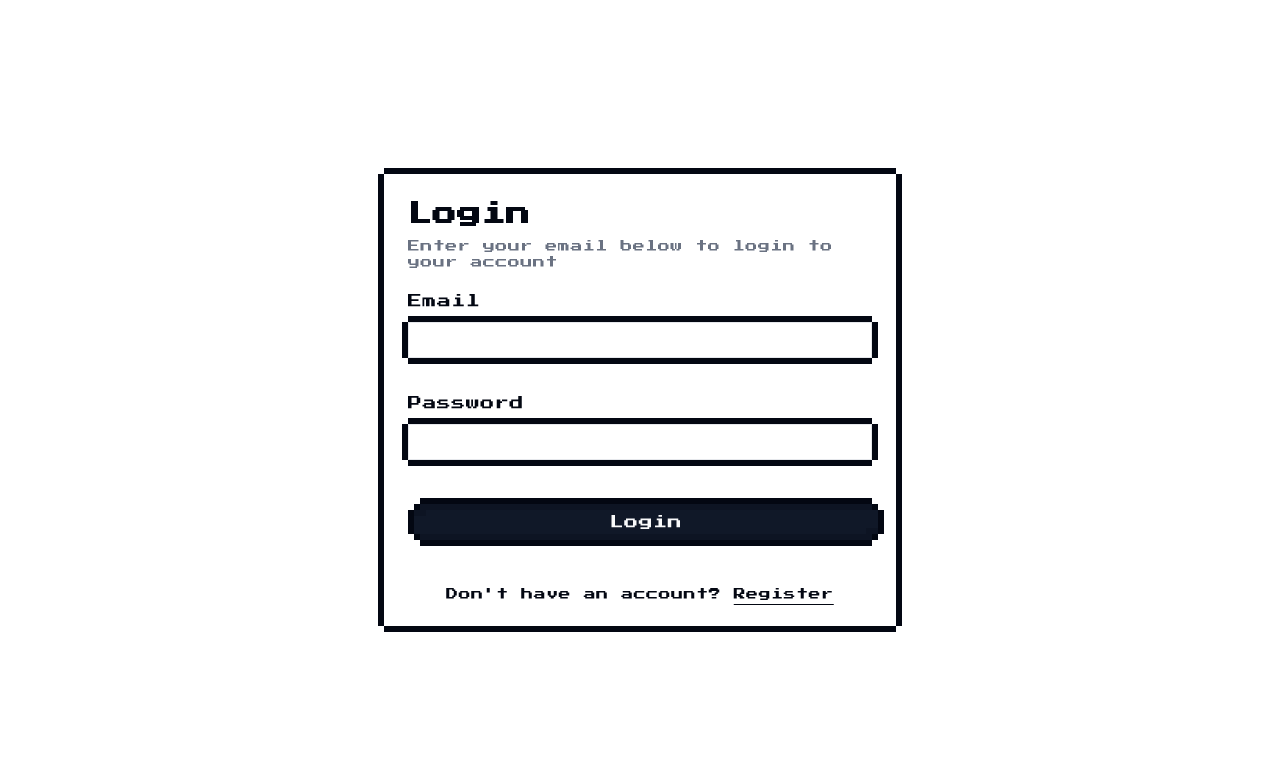
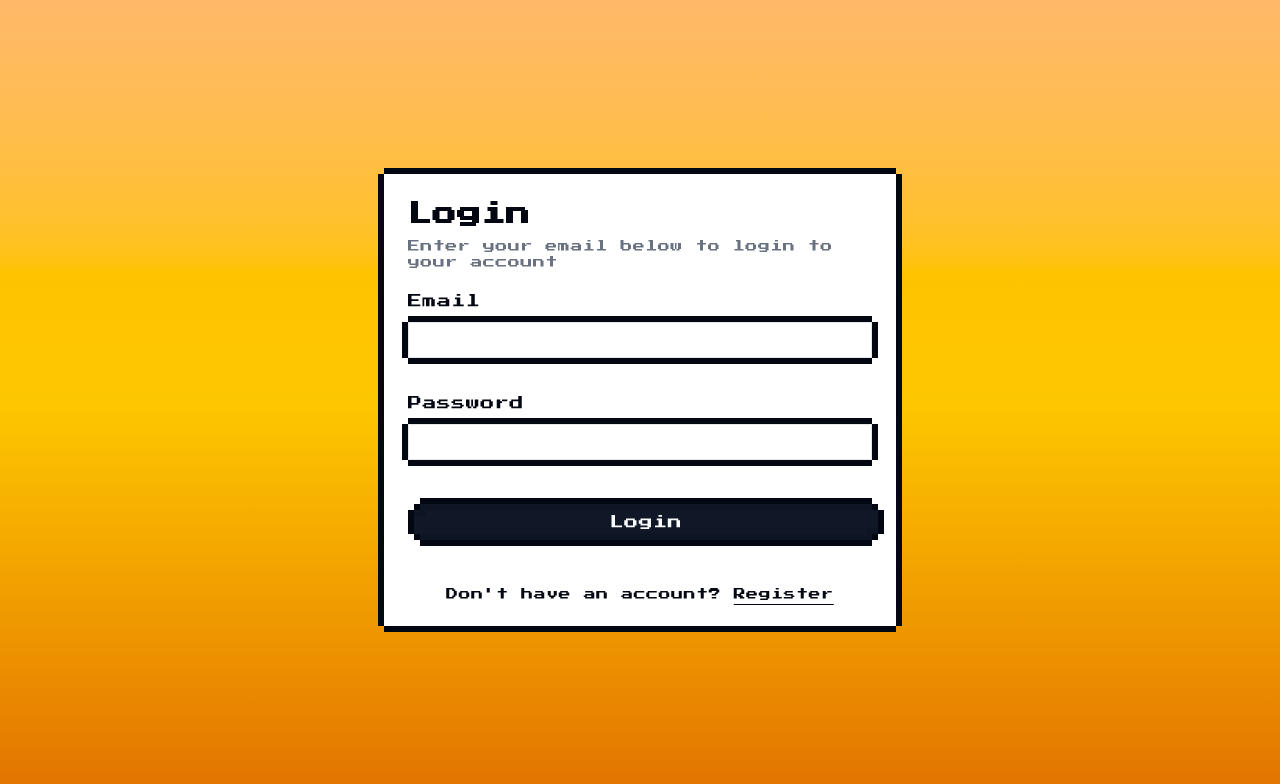
Before and after one commit to uzishdq/joy-journey, a Next.js app: page /login in a window 1280 px wide. Shown: the top 784 px of the page. Built offline with nearby package versions, Linux system fonts and the light colour scheme.

Commit message:
fix: bg login, register

```diff
--- a/app/login/page.tsx
+++ b/app/login/page.tsx
@@ -2,7 +2,7 @@
 
 export default function LoginPage() {
   return (
-    <main className="flex min-h-svh w-full items-center justify-center p-6 md:p-10">
+    <main className="flex min-h-svh w-full items-center justify-center p-6 md:p-10 bg-linear-to-t from-amber-600 via-yellow-400 to-orange-300">
       <div className="w-full max-w-lg">
         <LoginForm />
       </div>
--- a/app/register/page.tsx
+++ b/app/register/page.tsx
@@ -2,7 +2,7 @@
 
 export default function RegisterPage() {
   return (
-    <main className="flex min-h-svh w-full items-center justify-center p-6 md:p-10 bg-linear-to-t from-indigo-500 to-blue-500">
+    <main className="flex min-h-svh w-full items-center justify-center p-6 md:p-10 bg-linear-to-t from-amber-600 via-yellow-400 to-orange-300">
       <div className="w-full max-w-lg">
         <RegisterForm />
       </div>
```
